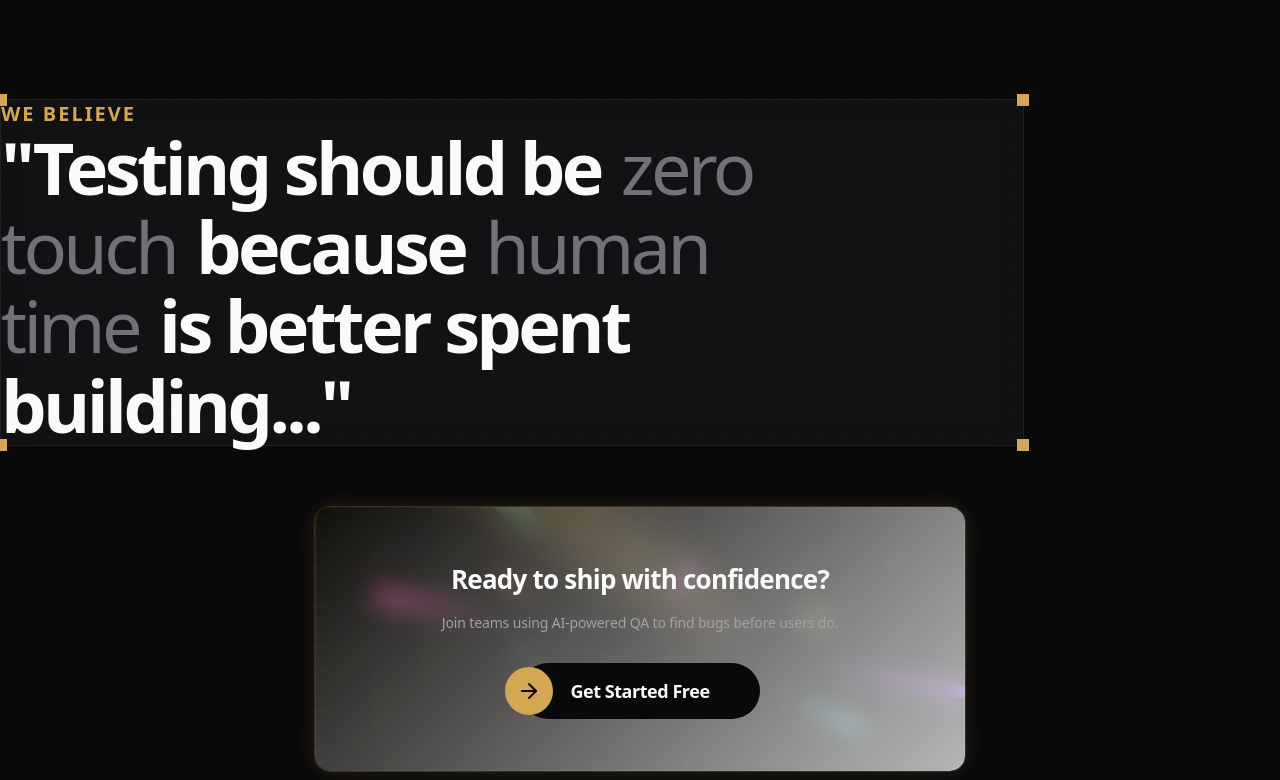
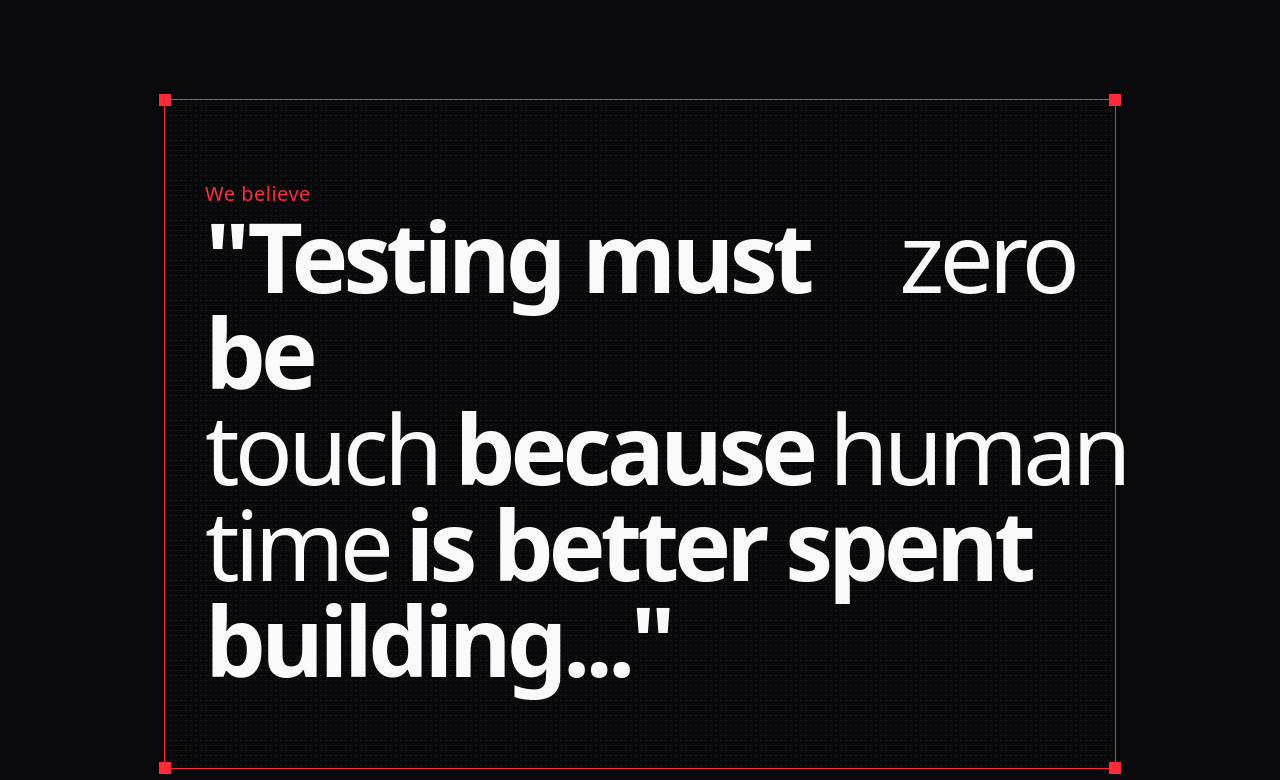
Before and after one commit to rohith2157/BUGZERO, a React (Vite) app in the folder autonomousqa-frontend/: page / in a window 1280 px wide. Shown: the part 1860-2640 px from the top of the page. Built offline with nearby package versions, Linux system fonts and the light colour scheme; no server answers.

Commit message:
feat: implement Landing page with dynamic arrow component for navigation

```diff
--- /dev/null
+++ b/autonomousqa-frontend/src/components/ui/dynamic-arrow.jsx
@@ -0,0 +1,166 @@
+import React, { useEffect, useRef, useCallback } from 'react';
+
+// Helper to parse 'rgb(r, g, b)' or 'rgba(r, g, b, a)' string to {r, g, b}
+const parseRgbColor = (colorString) => {
+    if (!colorString) return null;
+    const match = colorString.match(/rgba?\((\d+),\s*(\d+),\s*(\d+)(?:,\s*[\d.]+)?\)/);
+    if (match) {
+        return {
+            r: parseInt(match[1], 10),
+            g: parseInt(match[2], 10),
+            b: parseInt(match[3], 10),
+        };
+    }
+    return null;
+};
+
+export const DynamicArrow = ({ targetRef, containerRef }) => {
+    const canvasRef = useRef(null);
+    const mousePosRef = useRef({ x: null, y: null, hovering: false });
+    const ctxRef = useRef(null);
+    const animationFrameIdRef = useRef(null);
+
+    const resolvedCanvasColorsRef = useRef({
+        strokeStyle: { r: 200, g: 200, b: 200 },
+    });
+
+    useEffect(() => {
+        const tempElement = document.createElement('div');
+        tempElement.style.display = 'none';
+        document.body.appendChild(tempElement);
+        const updateResolvedColors = () => {
+            resolvedCanvasColorsRef.current.strokeStyle = { r: 255, g: 255, b: 255 };
+        };
+        updateResolvedColors();
+        return () => {
+            if (tempElement.parentNode) tempElement.parentNode.removeChild(tempElement);
+        };
+    }, []);
+
+    const drawArrow = useCallback(() => {
+        if (!canvasRef.current || !targetRef.current || !ctxRef.current) return;
+
+        const targetEl = targetRef.current;
+        const ctx = ctxRef.current;
+        const mouse = mousePosRef.current;
+
+        // Only draw if hovering over the container
+        if (!mouse.hovering || mouse.x === null || mouse.y === null) return;
+
+        const x0 = mouse.x;
+        const y0 = mouse.y;
+
+        const rect = targetEl.getBoundingClientRect();
+        const cx = rect.left + rect.width / 2;
+        const cy = rect.top + rect.height / 2;
+
+        const a = Math.atan2(cy - y0, cx - x0);
+
+        // Accurate rectangular edge calculation
+        const dx = Math.cos(a);
+        const dy = Math.sin(a);
+        const rx = Math.abs((rect.width / 2 + 12) / (dx || 0.0001));
+        const ry = Math.abs((rect.height / 2 + 12) / (dy || 0.0001));
+        const distanceToEdge = Math.min(rx, ry);
+
+        const x1 = cx - dx * distanceToEdge;
+        const y1 = cy - dy * distanceToEdge;
+
+        const midX = (x0 + x1) / 2;
+        const midY = (y0 + y1) / 2;
+        const offset = Math.min(200, Math.hypot(x1 - x0, y1 - y0) * 0.5);
+        const t = Math.max(-1, Math.min(1, (y0 - y1) / 200));
+        const controlX = midX;
+        const controlY = midY + offset * t;
+
+        const opacity = 0.6;
+
+        const arrowColor = resolvedCanvasColorsRef.current.strokeStyle;
+        ctx.strokeStyle = `rgba(${arrowColor.r}, ${arrowColor.g}, ${arrowColor.b}, ${opacity})`;
+        ctx.lineWidth = 2;
+
+        // Draw curve
+        ctx.save();
+        ctx.beginPath();
+        ctx.moveTo(x0, y0);
+        ctx.quadraticCurveTo(controlX, controlY, x1, y1);
+        ctx.setLineDash([10, 8]);
+        ctx.stroke();
+        ctx.restore();
+
+        // Draw arrowhead
+        const angle = Math.atan2(y1 - controlY, x1 - controlX);
+        const headLength = 10 * (ctx.lineWidth / 1.5);
+
+        ctx.save();
+        ctx.strokeStyle = `rgba(${arrowColor.r}, ${arrowColor.g}, ${arrowColor.b}, ${opacity + 0.2})`;
+        ctx.lineWidth = 2;
+        ctx.beginPath();
+        ctx.moveTo(x1, y1);
+        ctx.lineTo(
+            x1 - headLength * Math.cos(angle - Math.PI / 6),
+            y1 - headLength * Math.sin(angle - Math.PI / 6)
+        );
+        ctx.moveTo(x1, y1);
+        ctx.lineTo(
+            x1 - headLength * Math.cos(angle + Math.PI / 6),
+            y1 - headLength * Math.sin(angle + Math.PI / 6)
+        );
+        ctx.stroke();
+        ctx.restore();
+    }, [targetRef]);
+
+    useEffect(() => {
+        const canvas = canvasRef.current;
+        if (!canvas || !targetRef.current || !containerRef?.current) return;
+
+        ctxRef.current = canvas.getContext("2d");
+        const ctx = ctxRef.current;
+
+        const updateCanvasSize = () => {
+            canvas.width = window.innerWidth;
+            canvas.height = window.innerHeight;
+        };
+
+        const container = containerRef.current;
+
+        const handleMouseMove = (e) => {
+            mousePosRef.current.x = e.clientX;
+            mousePosRef.current.y = e.clientY;
+        };
+        const handleMouseEnter = () => {
+            mousePosRef.current.hovering = true;
+        };
+        const handleMouseLeave = () => {
+            mousePosRef.current.hovering = false;
+        };
+
+        window.addEventListener("resize", updateCanvasSize);
+        container.addEventListener("mousemove", handleMouseMove);
+        container.addEventListener("mouseenter", handleMouseEnter);
+        container.addEventListener("mouseleave", handleMouseLeave);
+        updateCanvasSize();
+
+        const animateLoop = () => {
+            if (ctx && canvas) {
+                ctx.clearRect(0, 0, canvas.width, canvas.height);
+                drawArrow();
+            }
+            animationFrameIdRef.current = requestAnimationFrame(animateLoop);
+        };
+
+        animateLoop();
+
+        return () => {
+            window.removeEventListener("resize", updateCanvasSize);
+            container.removeEventListener("mousemove", handleMouseMove);
+            container.removeEventListener("mouseenter", handleMouseEnter);
+            container.removeEventListener("mouseleave", handleMouseLeave);
+            if (animationFrameIdRef.current) {
+                cancelAnimationFrame(animationFrameIdRef.current);
+            }
+        };
+    }, [drawArrow, targetRef, containerRef]);
+
+    return <canvas ref={canvasRef} className="fixed inset-0 pointer-events-none z-50"></canvas>;
+};
--- a/autonomousqa-frontend/src/pages/Landing.jsx
+++ b/autonomousqa-frontend/src/pages/Landing.jsx
@@ -14,6 +14,8 @@ import { TiltCard } from '../components/ui/tilt-card';
 import { AnimatedThemeToggle } from '../components/ui/animated-theme-toggle';
 import useThemeStore from '../store/themeStore';
 import DotPattern from '../components/ui/dot-pattern-1';
+import { useRef } from 'react';
+import { DynamicArrow } from '../components/ui/dynamic-arrow';
 
 const features = [
     { icon: Zap, title: 'Self-Healing Tests', desc: 'Tests that auto-repair when UI changes. Zero maintenance.', accent: 'var(--color-accent-gold)' },
@@ -41,6 +43,8 @@ export default function Landing() {
     const navigate = useNavigate();
     const { theme } = useThemeStore();
     const isDark = theme === 'dark';
+    const getStartedRef = useRef(null);
+    const quoteContainerRef = useRef(null);
 
     return (
         <div style={{
@@ -50,6 +54,7 @@ export default function Landing() {
             overflow: 'hidden',
             transition: 'background 0.3s ease',
         }}>
+            <DynamicArrow targetRef={getStartedRef} containerRef={quoteContainerRef} />
             {/* Subtle grid */}
             <div className="grid-pattern" style={{ position: 'fixed', inset: 0, zIndex: 0 }} />
 
@@ -369,45 +374,40 @@ export default function Landing() {
                 </motion.div>
             </section>
 
-            {/* Quote Section */}
-            <section className="mx-auto mb-16 mt-4 max-w-5xl px-6 md:mb-24 xl:px-0 relative z-10">
-                <motion.div
-                    initial={{ opacity: 0, y: 20 }}
-                    whileInView={{ opacity: 1, y: 0 }}
-                    viewport={{ once: true }}
-                    transition={{ duration: 0.6 }}
-                    className="relative flex flex-col items-center border"
-                    style={{ borderColor: 'var(--border-subtle)', background: 'var(--glass-subtle)', backdropFilter: 'blur(12px)' }}
+            <section ref={quoteContainerRef} className="relative z-10 mb-16 mt-4" style={{ maxWidth: 1000, margin: '0 auto', padding: '0 24px' }}>
+                <div
+                    className="relative flex flex-col items-center border border-red-500"
+                    style={{ background: 'var(--color-bg-primary)' }}
                 >
-                    <DotPattern width={24} height={24} />
+                    <DotPattern width={5} height={5} />
 
-                    <div className="absolute -left-1.5 -top-1.5 h-3 w-3" style={{ background: 'var(--color-accent-gold)' }} />
-                    <div className="absolute -bottom-1.5 -left-1.5 h-3 w-3" style={{ background: 'var(--color-accent-gold)' }} />
-                    <div className="absolute -right-1.5 -top-1.5 h-3 w-3" style={{ background: 'var(--color-accent-gold)' }} />
-                    <div className="absolute -bottom-1.5 -right-1.5 h-3 w-3" style={{ background: 'var(--color-accent-gold)' }} />
+                    <div className="absolute -left-1.5 -top-1.5 h-3 w-3 bg-red-500 text-white" />
+                    <div className="absolute -bottom-1.5 -left-1.5 h-3 w-3 bg-red-500 text-white" />
+                    <div className="absolute -right-1.5 -top-1.5 h-3 w-3 bg-red-500 text-white" />
+                    <div className="absolute -bottom-1.5 -right-1.5 h-3 w-3 bg-red-500 text-white" />
 
-                    <div className="relative z-20 mx-auto max-w-5xl rounded-[40px] py-12 px-6 md:p-16 xl:py-24 xl:px-20 w-full">
-                        <p className="md:text-md text-sm lg:text-lg xl:text-xl font-semibold tracking-widest uppercase mb-6" style={{ color: 'var(--color-accent-gold)' }}>
+                    <div className="relative z-20 mx-auto max-w-7xl rounded-[40px] w-full" style={{ padding: '80px 40px' }}>
+                        <p className="text-red-500 text-xl font-medium tracking-wide mb-6">
                             We believe
                         </p>
-                        <div className="text-3xl tracking-tighter md:text-5xl lg:text-6xl xl:text-7xl" style={{ color: 'var(--text-primary)', lineHeight: 1.1 }}>
-                            <div className="flex gap-2 md:gap-3 lg:gap-4 xl:gap-5 flex-wrap mb-1 md:mb-2 lg:mb-3">
-                                <h1 className="font-bold">"Testing should be</h1>
-                                <p className="font-light" style={{ color: 'var(--text-tertiary)' }}>zero</p>
+                        <div className="text-2xl tracking-tighter md:text-5xl lg:text-7xl xl:text-8xl" style={{ color: 'var(--text-primary)' }}>
+                            <div className="flex gap-1 md:gap-2 lg:gap-3 xl:gap-4">
+                                <h1 className="font-semibold">"Testing must be</h1>
+                                <p className="font-thin">zero</p>
                             </div>
-                            <div className="flex gap-2 md:gap-3 lg:gap-4 xl:gap-5 flex-wrap mb-1 md:mb-2 lg:mb-3">
-                                <p className="font-light" style={{ color: 'var(--text-tertiary)' }}>touch</p>
-                                <h1 className="font-bold">because</h1>
-                                <p className="font-light" style={{ color: 'var(--text-tertiary)' }}>human</p>
+                            <div className="flex gap-1 md:gap-2 lg:gap-3 xl:gap-4">
+                                <p className="font-thin">touch</p>
+                                <h1 className="font-semibold">because</h1>
+                                <p className="font-thin">human</p>
                             </div>
-                            <div className="flex gap-2 md:gap-3 lg:gap-4 xl:gap-5 flex-wrap mb-1 md:mb-2 lg:mb-3">
-                                <p className="font-light" style={{ color: 'var(--text-tertiary)' }}>time</p>
-                                <h1 className="font-bold">is better spent</h1>
+                            <div className="flex gap-1 md:gap-2 lg:gap-3 xl:gap-4">
+                                <p className="font-thin">time</p>
+                                <h1 className="font-semibold">is better spent</h1>
                             </div>
-                            <h1 className="font-bold">building..."</h1>
+                            <h1 className="font-semibold">building..."</h1>
                         </div>
                     </div>
-                </motion.div>
+                </div>
             </section>
 
             {/* Bottom CTA */}
@@ -454,10 +454,12 @@ export default function Landing() {
                             Join teams using AI-powered QA to find bugs before users do.
                         </p>
                         <div style={{ display: 'flex', justifyContent: 'center' }}>
-                            <MotionButton
-                                label="Get Started Free"
-                                onClick={() => navigate('/login')}
-                            />
+                            <div ref={getStartedRef} style={{ display: 'inline-flex', position: 'relative' }}>
+                                <MotionButton
+                                    label="Get Started Free"
+                                    onClick={() => navigate('/login')}
+                                />
+                            </div>
                         </div>
                     </motion.div>
                 </WarpBackground>
```
